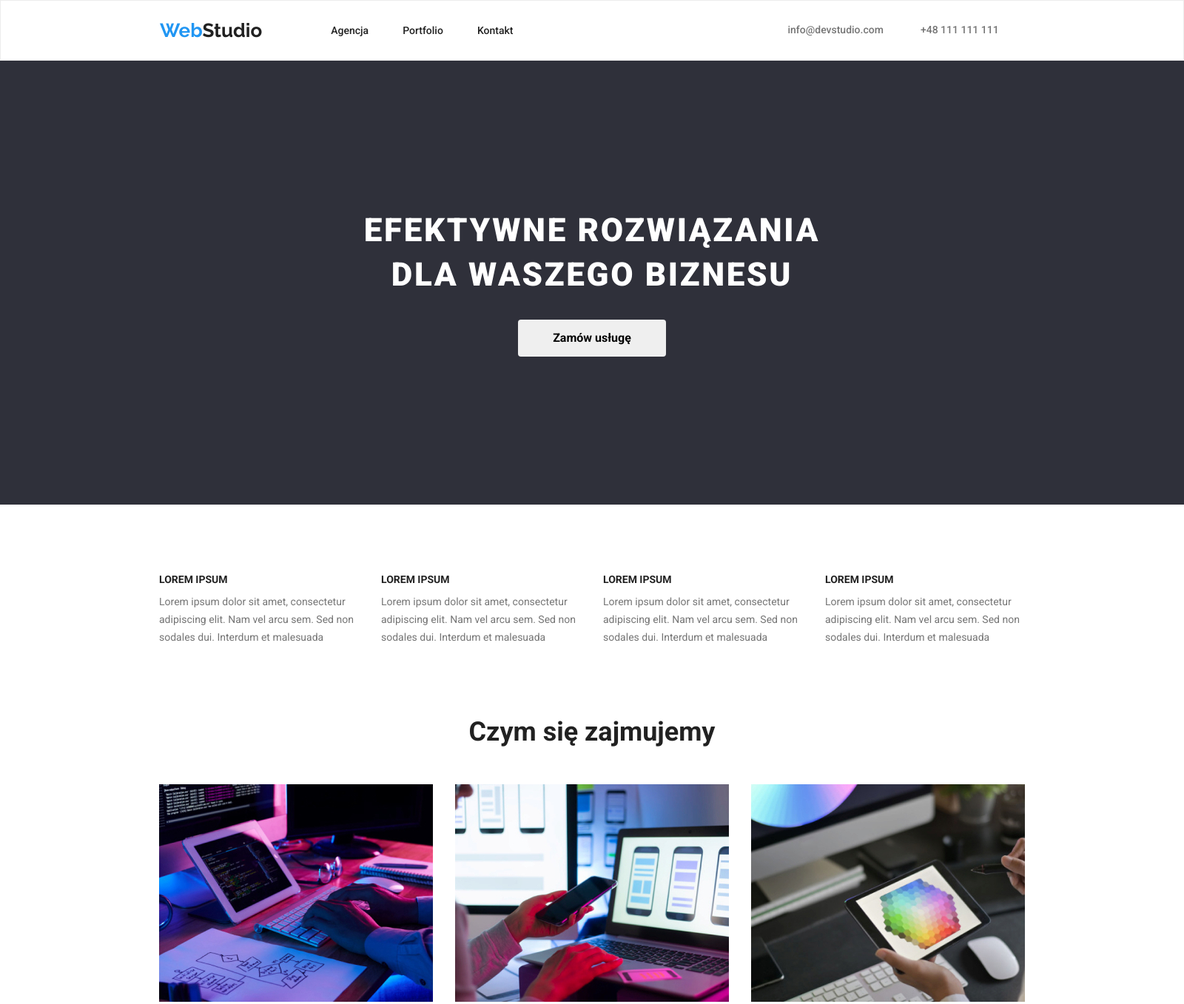
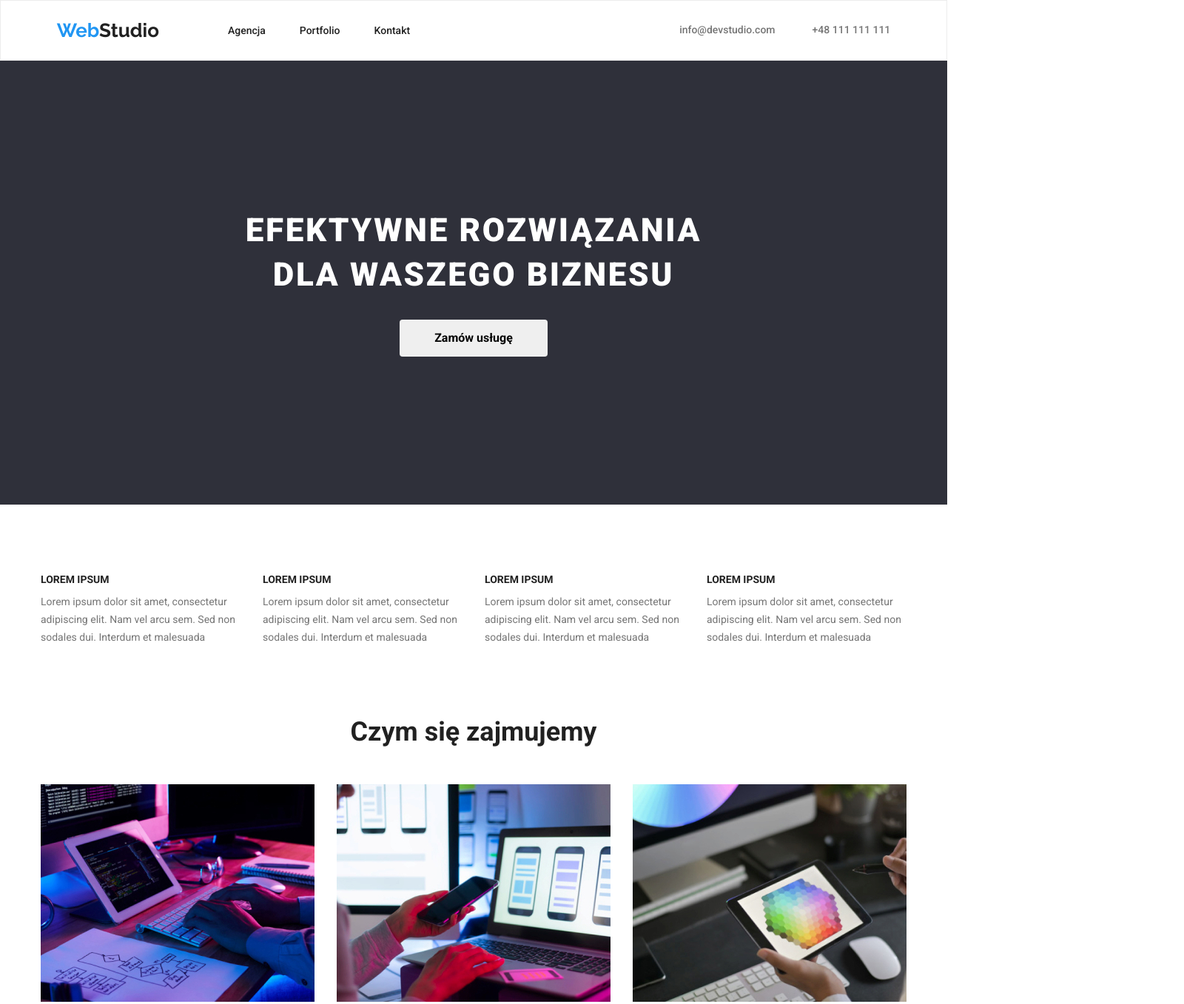
Before and after one commit to g-now/goit-markup-hw-03, a plain HTML site: page index.html in a window 1280 px wide. Shown: the top 1357 px of the page at 74% size, 1600 px wide, since content can reach past the window. Drawn offline with Linux system fonts and the light colour scheme.

Commit message:
improved main container layout

```diff
--- a/css/styles.css
+++ b/css/styles.css
@@ -1,3 +1,7 @@
+ul {
+    list-style-type: none;
+}
+
 /*Deklaracja zmiennych*/
 :root {
     --dark1: #212121;
@@ -12,7 +16,15 @@
 .body {
     font-family: "Roboto", sans-serif;
     color: var(--dark1);
-    width: 1600px;
+}
+
+.container {
+    width: 100%;
+}
+
+.container-navigation {
+    border: 1px solid #ECECEC;
+    box-sizing: border-box;
 }
 
 /*NAWIGACJA*/
@@ -21,9 +33,7 @@
     height: 80px;
     display: flex;
     align-items: center;
-    margin: 0px;
-    padding-left: 215px;
-    border: 1px solid #ECECEC;
+    justify-content: center;
 }
 
 .navigation {
@@ -43,10 +53,6 @@
     list-style-type: none;
     display: flex;
     padding: 0px;
-}
-
-.menu-nav:nth-last-child(1) {
-    margin-right: 323px;
 }
 
 .link {
@@ -72,7 +78,14 @@
     line-height: 1.14;
     color: var(--grey);
     text-decoration: none;
-    margin: 0px 25px 0px 25px;
+}
+
+.link-nav-marg1 {
+    margin: 0px 25px 0px 341px;
+}
+
+.link-nav-marg2 {
+    margin: 0px 0px 0px 25px;
 }
 
 .link-nav:hover {
@@ -88,15 +101,12 @@
     line-height: 1.19;
 }
 
-.filters {
-    list-style-type: none;
-}
-
 /*SEKCJA 1 - INDEX*/
 
 .logo {
     background-color: var(--dark2);
     text-align: center;
+    margin: auto;
     padding-top: 200px;
     padding-bottom: 200px;
     height: 200px;
@@ -107,17 +117,14 @@
     font-size: 44px;
     font-weight: 900;
     letter-spacing: 0.06em;
+    margin: 0px auto 30px auto;
+    line-height: 1.36;
     width: 696px;
-    margin: 0px 0px 30px 0px;
-    line-height: 1.36;
-    padding: 0px 452px 0px 452px;
 }
 
 .button {
     width: 200px;
     height: 50px;
-    left: 700px;
-    top: 430px;
     font-size: 16px;
     text-align: center;
     line-height: 1.87;
@@ -140,15 +147,10 @@
 
 /*PORFOLIO*/
 
-.portfolio-main {
-    margin: 0px 0px 0px 200px;
-}
-
 .filters {
     display: flex;
     justify-content: center;
-    margin: 90px 0px 50px 0px;
-    width: 1208px;
+    margin: 90px auto 50px auto;
 }
 
 .button-portfolio {
@@ -180,8 +182,7 @@
     display: flex;
     flex-flow: wrap;
     justify-content: center;
-    margin: 0px 0px 64px 0px;
-    width: 1208px;
+    margin: 0px auto 64px auto;
 }
 
 .portfolio-figure   {
@@ -208,7 +209,11 @@
 
 .lorem-container {
     display: flex;
-    margin: 0px 200px 0px 200px;
+    justify-content: center;
+}
+
+.lorem-box {
+    width: 300px;
 }
 
 .lorem-bold {
@@ -216,6 +221,7 @@
     font-weight: bold;
     line-height: 1.14;
     margin: 94px 15px 10px 15px;
+    box-sizing: content-box;
 }
 
 .lorem {
@@ -223,9 +229,14 @@
     color: var(--grey);
     line-height: 1.71;
     margin: 0px 15px 94px 15px;
+    box-sizing: content-box;
 }
 
 /*SEKCJA 3 - INDEX*/
+
+.what-we-do {
+    margin: 0px auto 94px auto;
+}
 
 .header2 {
     color: var(--dark1);
@@ -234,10 +245,6 @@
     text-align: center;
     line-height: 1.17;
     margin: 0px 0px 50px 0px;
-}
-
-.what-we-do {
-    padding: 0px 0px 94px 0px;
 }
 
 .what-we-do-container {
@@ -259,10 +266,6 @@
 .team {
     display: flex;
     justify-content: center;
-}
-
-.picture {
-    display: block;
 }
 
 .team-card {
@@ -295,7 +298,7 @@
     font-size: 14px;
     padding-top: 60px;
     padding-bottom: 60px;
-    padding-left: 215px;
+    padding-left: calc((100% - 1170px) / 2);
 }
 
 .web-studio-footer {
--- a/index.html
+++ b/index.html
@@ -13,7 +13,8 @@
   </head>
   <body class="body">
     <!--HEADER-->
-    <header class="menu">
+    <header class="container container-navigation">
+      <div class="menu">
           <nav class="navigation">
             <p class="web-studio"><span class="web">Web</span>Studio</p>
             <ul class="menu-nav">
@@ -22,49 +23,55 @@
               <li><a class="link" href="kontakt.html">Kontakt</a></li>
             </ul>
           </nav>
-        <a class="link-nav" href="mailto:info@devstudio.com">info@devstudio.com</a>
-        <a class="link-nav" href="tel:+48111111111">+48 111 111 111</a>
+          <a class="link-nav link-nav-marg1" href="mailto:info@devstudio.com">info@devstudio.com</a>
+          <a class="link-nav link-nav-marg2" href="tel:+48111111111">+48 111 111 111</a>
+        </div>
       </header>
     <!--MAIN-->
     <main>
       <!--SEKCJA LOGO-->
-      <section class="logo">
+      <section class="container logo">
+        <!-- <div class="logo"> -->
           <h1 class="header1">EFEKTYWNE ROZWIĄZANIA DLA WASZEGO BIZNESU</h1>
           <button class="button" type="button">Zamów usługę</button>
+        <!-- </div> -->
       </section>
       <!--SEKCJA NASZE ATUTY-->
-      <section  class="lorem-container">
-          <div>
+      <section class="container">
+        <div class="lorem-container">
+            <div class="lorem-box">
               <p class="lorem-bold">LOREM IPSUM</p>
               <p class="lorem">
                 Lorem ipsum dolor sit amet, consectetur adipiscing elit. Nam vel
                 arcu sem. Sed non sodales dui. Interdum et malesuada
               </p>
             </div>
-          <div>
+            <div class="lorem-box">
               <p class="lorem-bold">LOREM IPSUM</p>
               <p class="lorem">
                 Lorem ipsum dolor sit amet, consectetur adipiscing elit. Nam vel
                 arcu sem. Sed non sodales dui. Interdum et malesuada
               </p>
             </div>
-          <div>
+            <div class="lorem-box">
               <p class="lorem-bold">LOREM IPSUM</p>
               <p class="lorem">
                 Lorem ipsum dolor sit amet, consectetur adipiscing elit. Nam vel
                 arcu sem. Sed non sodales dui. Interdum et malesuada
               </p>
             </div>
-          <div>
+            <div class="lorem-box">
               <p class="lorem-bold">LOREM IPSUM</p>
               <p class="lorem">
                 Lorem ipsum dolor sit amet, consectetur adipiscing elit. Nam vel
                 arcu sem. Sed non sodales dui. Interdum et malesuada
               </p>
           </div>
+        </div>
       </section>
       <!--SEKCJA CZYM SIĘ ZAJMUJEMY-->
-      <section class="what-we-do">
+      <section class="container">
+        <div class="what-we-do">
           <h2 class="header2">Czym się zajmujemy</h2>
           <div class="what-we-do-container">
             <img class="what-we-do-picture"
@@ -86,9 +93,11 @@
               height="294"
             />
           </div>
+        </div>
       </section>
       <!--SEKCJA NASZ ZESPÓŁ-->
-      <section class="our-team">
+      <section class="container">
+        <div class="our-team">
             <h2 class="header2">Nasz zespół</h2>
             <div class="team">
                 <figure class="team-card">
@@ -156,10 +165,11 @@
                   </figcaption>
                 </figure>
             </div>
+        </div>
       </section>
     </main>
     <!--FOOTER-->
-    <footer>
+    <footer class="container">
       <div class="footer">
         <address>
           <p class="web-studio-footer"><span class="web">Web</span>Studio</p>
```
Also changed, not shown: portfolio.html (+8 -6 lines). Lines whose indentation alone changed are shown as unchanged.
